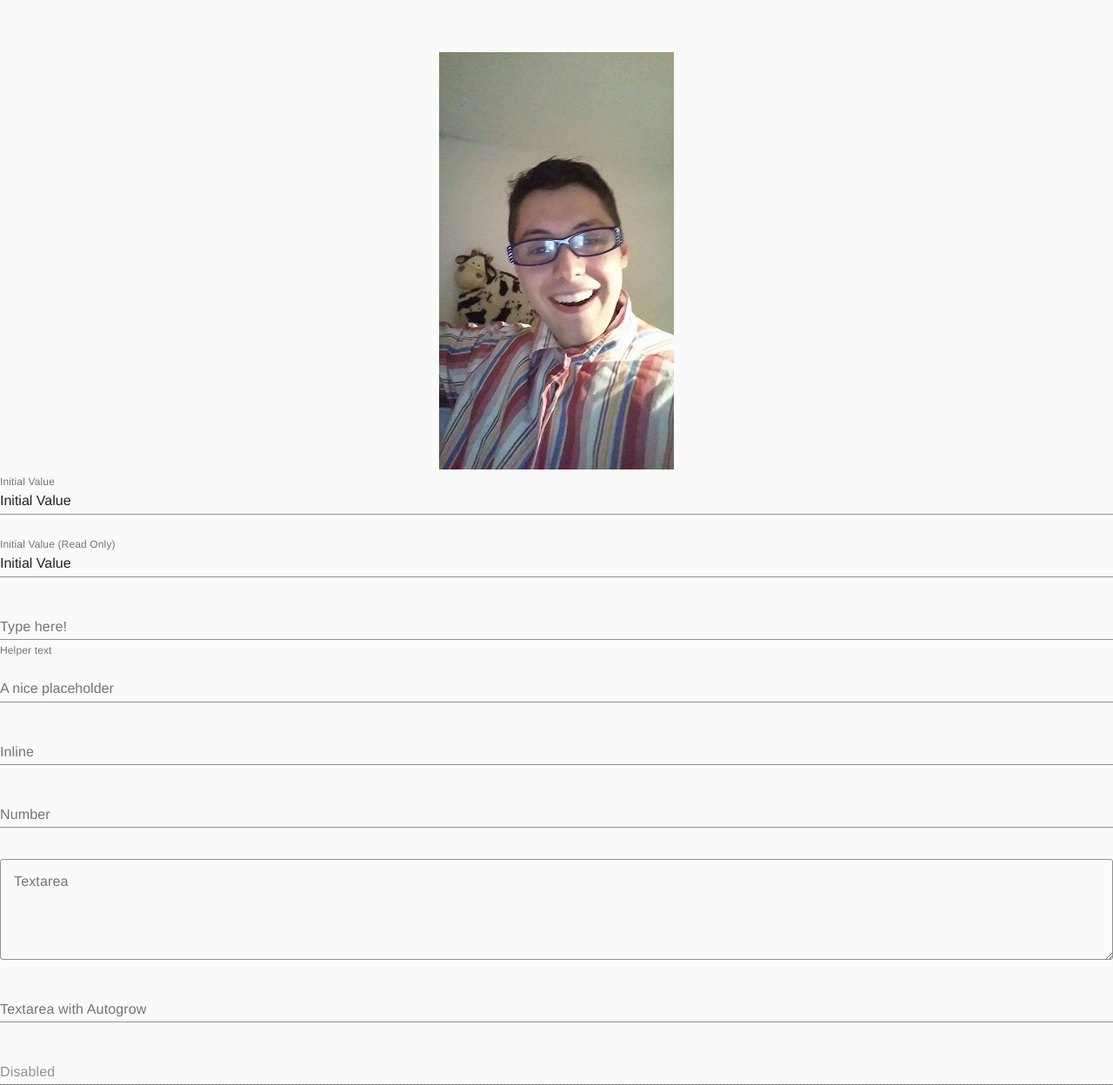
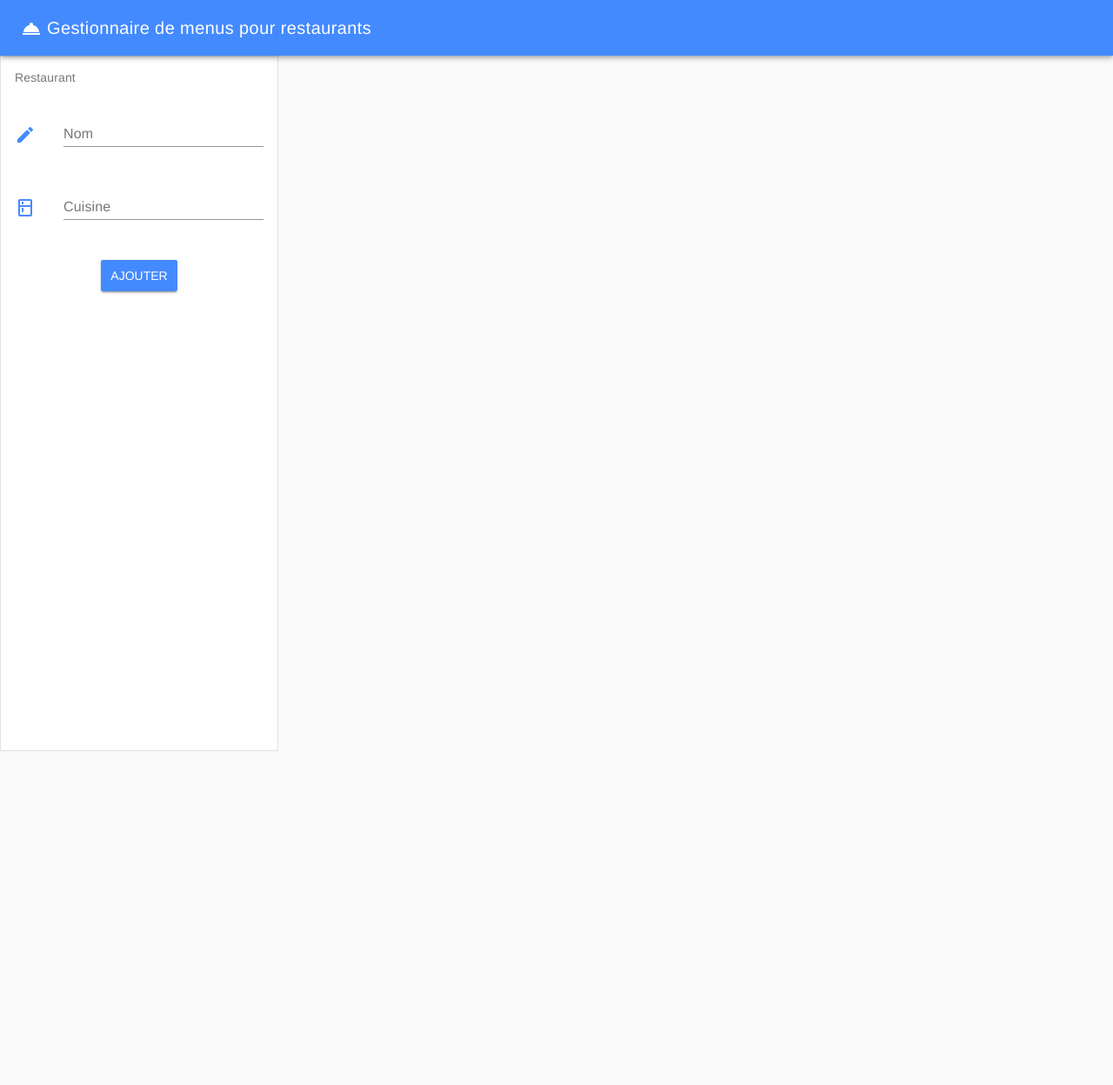
Before and after one commit to RemiFELIN/VUE_Restaurants, a Vue app in the folder client/: page / in a window 1280 px wide. Shown: the whole page at 87% size. After the commit the page ends 800 px from the top, so only its background shows below. Built offline with nearby package versions, Linux system fonts and the light colour scheme; no server answers.

Commit message:
ajout du component leftPanel  :point_left:

```diff
--- a/client/src/App.vue
+++ b/client/src/App.vue
@@ -1,23 +1,27 @@
 
 <template>
   <div id="app">
-    <img alt="Vue logo" src="./assets/logo.png">
-    <HelloWorld msg="Bienvenue ! ceci est notre VUE_Restaurants"/>
+    <md-toolbar class="md-primary">
+      <h3 class="md-title"><md-icon>room_service</md-icon>  Gestionnaire de menus pour restaurants </h3>
+    </md-toolbar>
+    <LeftPanel/>
   </div>
 </template>
 
 <script>
-import HelloWorld from './components/HelloWorld.vue'
+import LeftPanel from './components/LeftPanel.vue'
+
 import Vue from 'vue'
 import VueMaterial from 'vue-material'
 import 'vue-material/dist/vue-material.min.css'
+import 'vue-material/dist/theme/default.css'
 
 Vue.use(VueMaterial)
 
 export default {
   name: 'app',
   components: {
-    HelloWorld
+    LeftPanel
   }
 }
 </script>
@@ -29,6 +33,5 @@ export default {
   -moz-osx-font-smoothing: grayscale;
   text-align: center;
   color: #2c3e50;
-  margin-top: 60px;
 }
 </style>
--- a/client/src/components/HelloWorld.vue
+++ /dev/null
@@ -1,105 +0,0 @@
-<template>
-  <div class="hello">
-    <md-field>
-      <label>Initial Value </label>
-      <md-input v-model="initial"></md-input>
-    </md-field>
-
-    <md-field>
-      <label>Initial Value (Read Only)</label>
-      <md-input v-model="initial" readonly></md-input>
-    </md-field>
-
-    <md-field>
-      <label>Type here!</label>
-      <md-input v-model="type"></md-input>
-      <span class="md-helper-text">Helper text</span>
-    </md-field>
-
-    <md-field>
-      <label>With label</label>
-      <md-input v-model="withLabel" placeholder="A nice placeholder"></md-input>
-    </md-field>
-
-    <md-field md-inline>
-      <label>Inline</label>
-      <md-input v-model="inline"></md-input>
-    </md-field>
-
-    <md-field>
-      <label>Number</label>
-      <md-input v-model="number" type="number"></md-input>
-    </md-field>
-
-    <md-field>
-      <label>Textarea</label>
-      <md-textarea v-model="textarea"></md-textarea>
-    </md-field>
-
-    <md-field>
-      <label>Textarea with Autogrow</label>
-      <md-textarea v-model="autogrow" md-autogrow></md-textarea>
-    </md-field>
-
-    <md-field>
-      <label>Disabled</label>
-      <md-input v-model="disabled" disabled></md-input>
-    </md-field>
-  </div>
-</template>
-
-<script>
-export default {
-  name: "HelloWorld",
-  props: {
-    msg: String
-  },
-  data: () => ({
-    initial: "Initial Value",
-    type: null,
-    withLabel: null,
-    inline: null,
-    number: null,
-    textarea: null,
-    autogrow: null,
-    disabled: null,
-    responseBack: null,
-    apiBaseURL: "http://localhost:9000/api/restaurants"
-  }),
-  mounted() {
-    console.log("AVANT AFFICHAGE");
-    this.getDataFromServer();
-  },
-  methods: {
-    async getDataFromServer() {
-      let url = this.apiBaseURL;
-      try {
-        let reponseJSON = await fetch(url);
-        let reponseJS = await reponseJSON.json();
-        console.log("la reponse JS:", reponseJS);
-        this.responseBack = reponseJS.data;
-      } catch (err) {
-        console.log("Erreur dans les fetchs GET " + err.msg);
-      }
-    }
-  }
-};
-</script>
-
-<!-- Add "scoped" attribute to limit CSS to this component only -->
-<style scoped>
-h3 {
-  margin: 40px 0 0;
-}
-ul {
-  list-style-type: none;
-  padding: 0;
-}
-li {
-  display: inline-block;
-  margin: 0 10px;
-}
-a {
-  color: #42b983;
-}
-</style>
--- /dev/null
+++ b/client/src/components/LeftPanel.vue
@@ -0,0 +1,46 @@
+
+<template>
+  <div id="leftPanel">
+    <md-list class="md-double-line">
+      <md-subheader>Restaurant
+    </md-subheader>
+
+      <md-list-item>
+        <md-icon class="md-primary">create</md-icon>
+        <md-field>
+          <label>Nom</label>
+          <md-input v-model="type"></md-input>
+        </md-field>
+      </md-list-item>
+
+    <md-list-item>
+        <md-icon class="md-primary">kitchen</md-icon>
+        <md-field>
+          <label>Cuisine</label>
+          <md-input v-model="type"></md-input>
+        </md-field>
+      </md-list-item>
+
+      <md-list-item>
+          <md-button class="md-raised md-primary" style="margin:auto">Ajouter</md-button>
+      </md-list-item>
+
+    </md-list>
+  </div>
+</template>
+
+<script>
+export default {
+  name: "LeftPanel"
+};
+</script>
+
+<style >
+#leftPanel {
+    width:25%;
+    border: 1px solid rgba(0,0,0,0.12);
+    height:100%;
+    position: fixed;
+    background: white;
+}
+</style>
```
